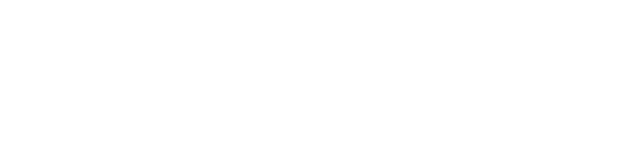
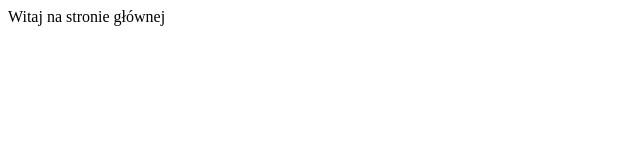
Before and after one commit to michal-szastok/podstawy-html, a plain HTML site: page index.html in a window 1280 px wide. Shown: the whole page, without its empty margins (0-640 px from the left). Drawn offline with Linux system fonts and the light colour scheme.

Commit message:
index, readme update

```diff
--- a/index.html
+++ b/index.html
@@ -1,5 +1,11 @@
 <!DOCTYPE html>
 <html>
+    <head>
+        <title>Strona główna</title>
+    </head>
+    <body>
+        Witaj na stronie głównej
+    </body>
 
 
 </html>
```
Also changed, not shown: 1 other file.
